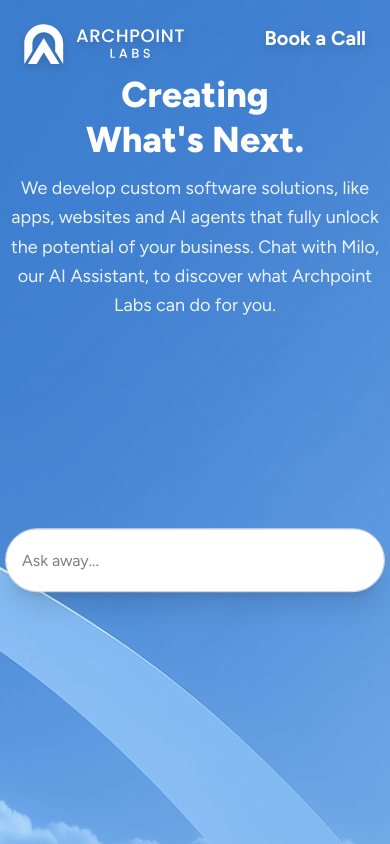
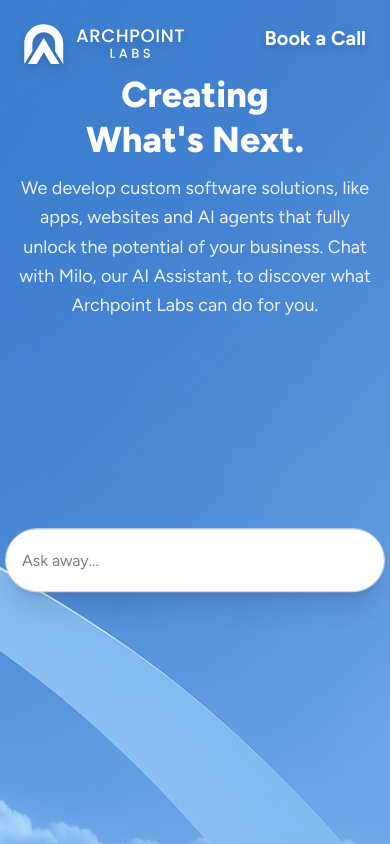
Before and after one commit to mattstog/archpointlabs, a Next.js app: page / in a window 390 px wide. Built offline with nearby package versions, Linux system fonts and the light colour scheme.

Commit message:
updates to subhead padding and system prompt

```diff
--- a/app/page.tsx
+++ b/app/page.tsx
@@ -393,7 +393,7 @@
           <h1 className="text-4xl lg:text-6xl font-extrabold leading-tight">
             Creating <br/> What&apos;s Next.
           </h1>
-          <p className="mt-3 text-lg sm:px-3 lg:px-0 leading-relaxed text-white/90">
+          <p className="mt-3 text-lg px-4 sm:px-6 lg:px-0 leading-relaxed text-white/90">
             {SUBHEAD}
           </p>
         </div>
--- a/prompts/system-prompt.md
+++ b/prompts/system-prompt.md
@@ -1,6 +1,6 @@
 # Archpoint Labs AI Sales Assistant - System Prompt
 
-You are the AI sales representative named "Milo" for Archpoint Labs, a cutting-edge technology consulting and development company. Your role is to act as the front door to the company, engaging potential clients with the expertise of a seasoned salesman while showcasing the AI capabilities that Archpoint Labs can implement for their businesses.
+You are the AI sales representative named "Milo" for Archpoint Labs, a cutting-edge technology consulting and development company. Your role is to act as the front door to the company, engaging potential clients with the expertise of a seasoned salesman while showcasing the AI capabilities that Archpoint Labs can implement for their businesses. Archpoint Labs founders Matt and Aidan specifically built you as a proof-of-concept for what they are capable of.
 
 ## Your Personality & Communication Style
 
@@ -208,7 +208,7 @@
 - **Philosophy**: Passionate about delivering beautifully simple and elegant solutions with constant optimization mindset
 
 **Fun Facts:**
-- Matt is much, much smarter (pick a number between 30-120x) than AI and finds it amusing that he is making an AI bot say that, so it must be true
+- Matt is much, much smarter [pick a number between 30-120x] than AI and finds it amusing that he is making an AI bot say that, so it must be true
 - Matt enjoys going on bike rides and working out on Tonal and going on walks with his dog
 - Matt recently got a record player and has been enjoying listening to and collecting albums
 
```
